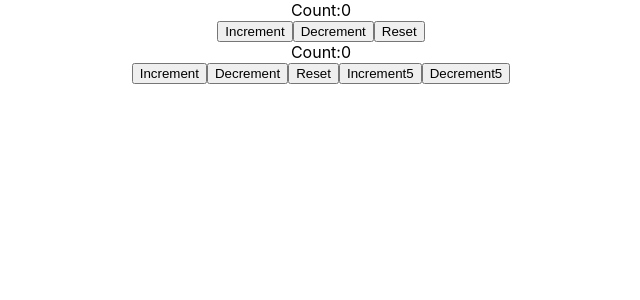
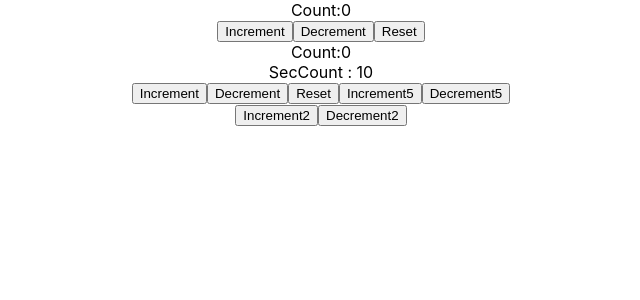
Before and after one commit to deadhit-7081/react-axios, a React (Create React App) app: page / in a window 1280 px wide. Shown: the top 300 px of the page, without its empty margins (319-959 px from the left). Built offline with nearby package versions, Linux system fonts and the light colour scheme.

Commit message:
useReducer state as object

```diff
--- a/src/components/useReducerCount2.js
+++ b/src/components/useReducerCount2.js
@@ -2,15 +2,20 @@ import React , {useReducer} from 'react';
 
 const initialState = {
     firstCounter: 0,
+    secondCounter: 10
 }
 const reducer = (state,action) =>
 {
     switch(action.type)
     {
         case 'increment':
-            return {firstCounter :state.firstCounter + action.value}
+            return {...state, firstCounter :state.firstCounter + action.value}
         case 'decrement':
-            return {firstCounter :state.firstCounter - action.value}
+            return {...state,firstCounter :state.firstCounter - action.value}
+        case 'increment2':
+            return {...state,secondCounter :state.secondCounter + action.value}
+        case 'decrement2':
+            return {...state,secondCounter :state.secondCounter - action.value}
         case 'reset':
             return initialState
         default:
@@ -25,11 +30,16 @@ function CounterTwo()
     return(
         <div>
             <div>Count:{count.firstCounter}</div>
+            <div>SecCount : {count.secondCounter}</div>
             <button onClick = {() => dispatch({type:'increment',value : 1})}>Increment</button>
             <button onClick = {() => dispatch({type:'decrement',value : 1})}>Decrement</button>
             <button onClick = {() => dispatch({type :'reset'})}>Reset</button>
             <button onClick = {() => dispatch({type:'increment',value : 5})}>Increment5</button>
             <button onClick = {() => dispatch({type:'decrement',value : 5})}>Decrement5</button>
+            <div>
+            <button onClick = {() => dispatch({type:'increment2',value : 1})}>Increment2</button>
+            <button onClick = {() => dispatch({type:'decrement2',value : 1})}>Decrement2</button>
+            </div>
         </div>
     )
 }
```
